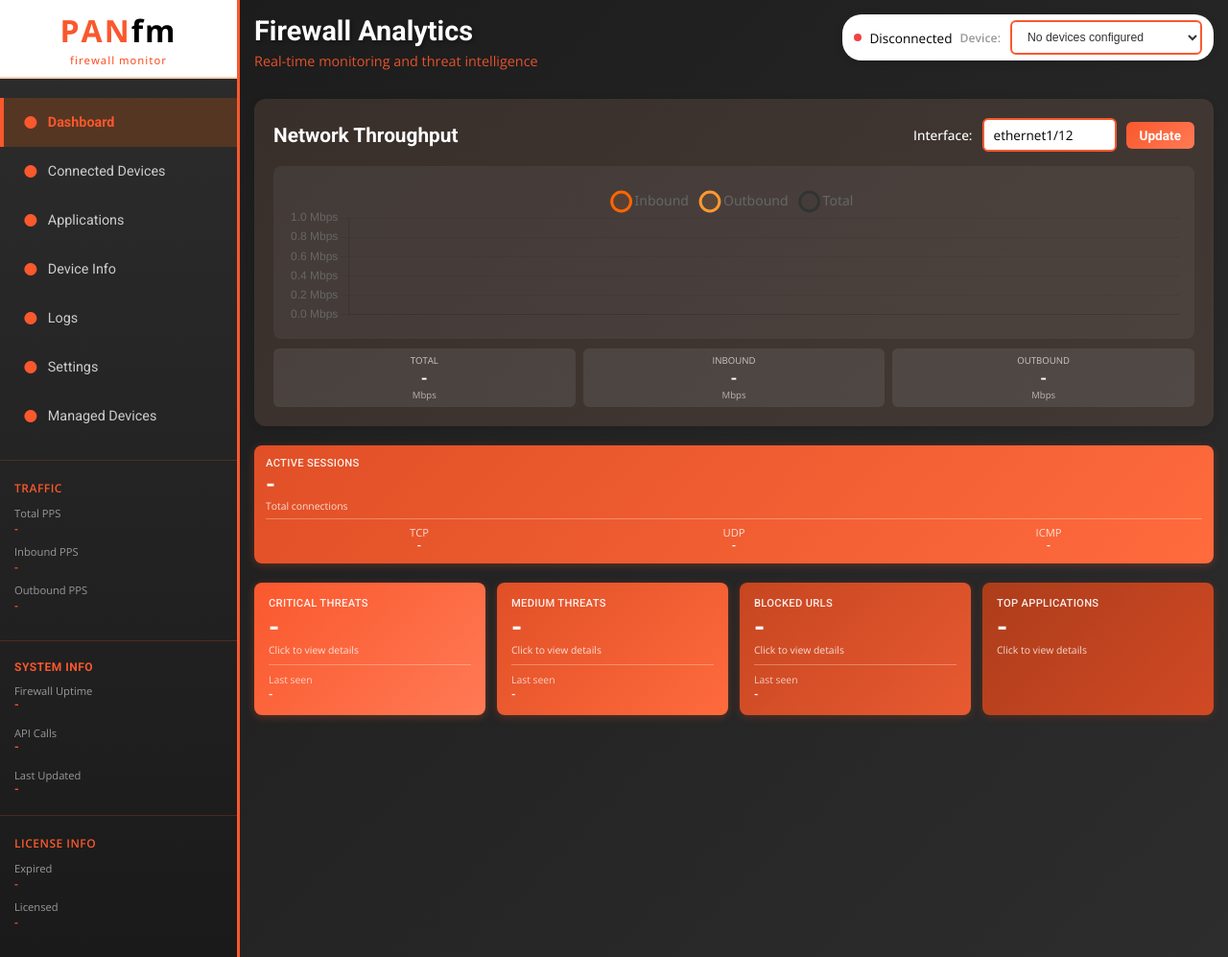
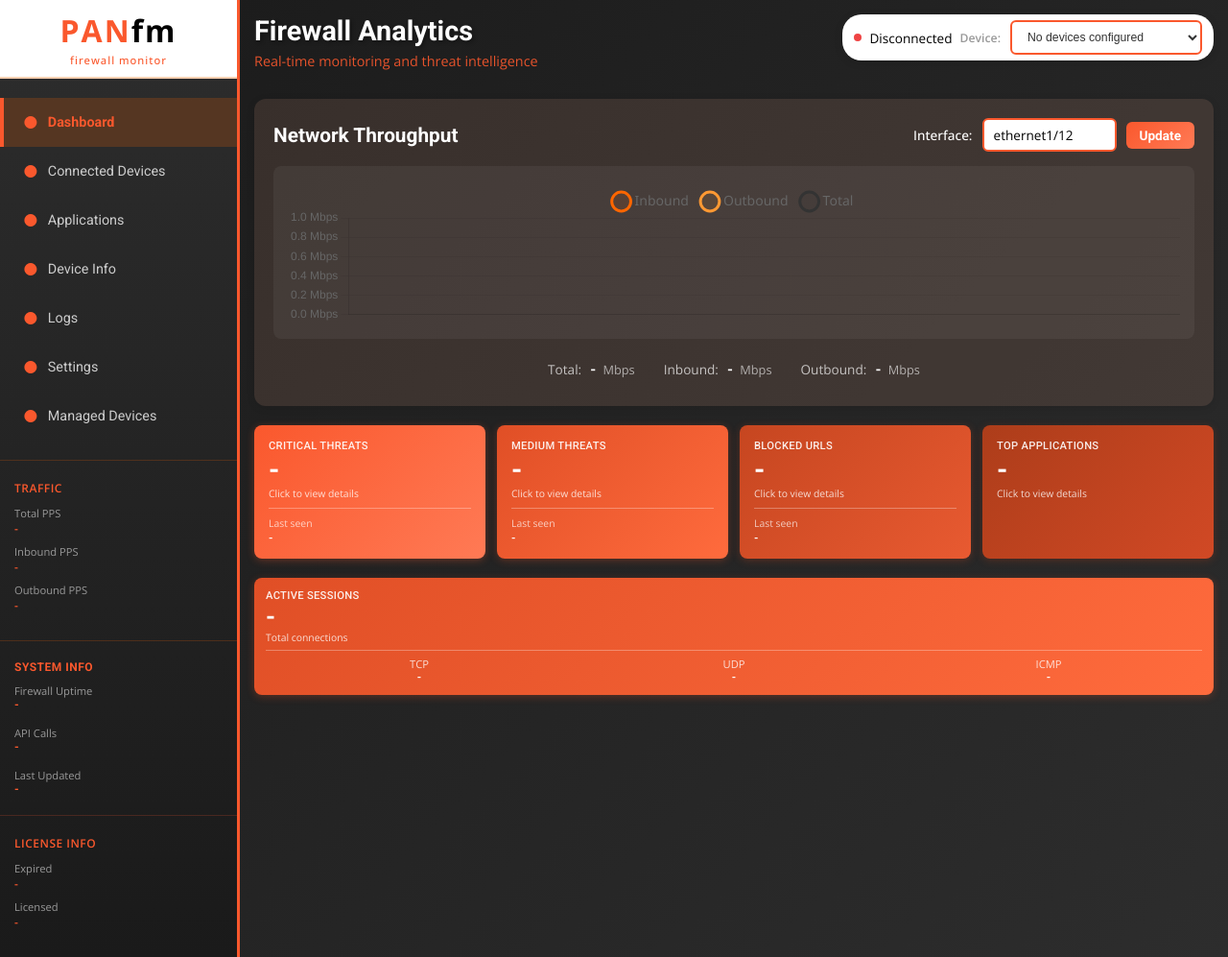
Before and after one commit to csmblade/PANfm, a Flask app: page / in a window 1280 px wide. Shown: the whole page at 96% size. Run offline with Flask 3, Linux system fonts and the light colour scheme; data that the repository does not hold is empty.

Commit message:
Remove traffic stat tiles and move Active Sessions below threat tiles
Changes:
- Removed traffic stat tiles (Total/Inbound/Outbound)
- Replaced with simple inline text below the graph
  - Clean horizontal layout: "Total: X Mbps  Inbound: X Mbps  Outbound: X Mbps"
  - Minimal styling with proper font pairing

- Removed max-height restriction on throughput graph
  - Graph now fills available space naturally
  - Much more room for data visualization

- Moved Active Sessions tile from below graph to below threat tiles

New layout order:
1. Network Throughput graph (maximized)
2. Simple traffic stats text
3. Threat tiles (Critical, Medium, Blocked URLs, Top Apps)
4. Active Sessions tile

Result: Graph has maximum space, cleaner visual hierarchy

🤖 Generated with [Claude Code](https://claude.com/claude-code)

Co-Authored-By: Claude <noreply@anthropic.com>

```diff
--- a/templates/index.html
+++ b/templates/index.html
@@ -614,45 +614,24 @@
                 </div>
             </div>
             <div style="background: rgba(255, 255, 255, 0.05); border-radius: 8px; padding: 15px;">
-                <canvas id="throughputChart" style="max-height: 450px;"></canvas>
+                <canvas id="throughputChart"></canvas>
             </div>
             <!-- Network Traffic Stats -->
-            <div style="display: grid; grid-template-columns: repeat(3, 1fr); gap: 8px; margin-top: 10px;">
-                <div style="text-align: center; padding: 6px; background: rgba(255, 255, 255, 0.08); border-radius: 6px;">
-                    <div style="font-size: 0.6em; color: rgba(255, 255, 255, 0.7); margin-bottom: 2px; font-family: var(--font-secondary);">TOTAL</div>
-                    <div id="totalValue" style="font-size: 1.1em; font-weight: 700; color: #ffffff; font-family: var(--font-primary);">-</div>
-                    <div style="font-size: 0.6em; color: rgba(255, 255, 255, 0.6); margin-top: 1px; font-family: var(--font-secondary);">Mbps</div>
-                </div>
-                <div style="text-align: center; padding: 6px; background: rgba(255, 255, 255, 0.08); border-radius: 6px;">
-                    <div style="font-size: 0.6em; color: rgba(255, 255, 255, 0.7); margin-bottom: 2px; font-family: var(--font-secondary);">INBOUND</div>
-                    <div id="inboundValue" style="font-size: 1.1em; font-weight: 700; color: #ffffff; font-family: var(--font-primary);">-</div>
-                    <div style="font-size: 0.6em; color: rgba(255, 255, 255, 0.6); margin-top: 1px; font-family: var(--font-secondary);">Mbps</div>
-                </div>
-                <div style="text-align: center; padding: 6px; background: rgba(255, 255, 255, 0.08); border-radius: 6px;">
-                    <div style="font-size: 0.6em; color: rgba(255, 255, 255, 0.7); margin-bottom: 2px; font-family: var(--font-secondary);">OUTBOUND</div>
-                    <div id="outboundValue" style="font-size: 1.1em; font-weight: 700; color: #ffffff; font-family: var(--font-primary);">-</div>
-                    <div style="font-size: 0.6em; color: rgba(255, 255, 255, 0.6); margin-top: 1px; font-family: var(--font-secondary);">Mbps</div>
-                </div>
-            </div>
-        </div>
-
-        <!-- Active Sessions Tile -->
-        <div style="background: linear-gradient(135deg, #E04F26 0%, #FF6B3D 100%); border-radius: 8px; padding: 12px; box-shadow: 0 2px 8px rgba(224, 79, 38, 0.3); color: white; margin-bottom: 20px;">
-            <div style="font-size: 0.7em; opacity: 0.9; margin-bottom: 3px; font-weight: 500; letter-spacing: 0.3px; font-family: var(--font-primary);">ACTIVE SESSIONS</div>
-            <div id="sessionValue" style="font-size: 1.6em; font-weight: 700; line-height: 1; font-family: var(--font-primary);">-</div>
-            <div style="font-size: 0.65em; opacity: 0.8; margin-top: 2px; font-family: var(--font-secondary);">Total connections</div>
-            <div style="display: grid; grid-template-columns: 1fr 1fr 1fr; gap: 8px; margin-top: 6px; padding-top: 6px; border-top: 1px solid rgba(255,255,255,0.3); font-size: 0.7em;">
+            <div style="display: flex; justify-content: center; gap: 30px; margin-top: 12px; padding: 8px; font-family: var(--font-secondary);">
                 <div style="text-align: center;">
-                    <div style="opacity: 0.8; font-family: var(--font-secondary);">TCP</div>
-                    <div id="tcpValue" style="font-weight: 600; font-family: var(--font-primary);">-</div>
+                    <span style="color: rgba(255, 255, 255, 0.7); font-size: 0.85em;">Total:</span>
+                    <span id="totalValue" style="color: #ffffff; font-weight: 700; font-size: 0.95em; margin-left: 5px; font-family: var(--font-primary);">-</span>
+                    <span style="color: rgba(255, 255, 255, 0.6); font-size: 0.8em; margin-left: 3px;">Mbps</span>
                 </div>
                 <div style="text-align: center;">
-                    <div style="opacity: 0.8; font-family: var(--font-secondary);">UDP</div>
-                    <div id="udpValue" style="font-weight: 600; font-family: var(--font-primary);">-</div>
+                    <span style="color: rgba(255, 255, 255, 0.7); font-size: 0.85em;">Inbound:</span>
+                    <span id="inboundValue" style="color: #ffffff; font-weight: 700; font-size: 0.95em; margin-left: 5px; font-family: var(--font-primary);">-</span>
+                    <span style="color: rgba(255, 255, 255, 0.6); font-size: 0.8em; margin-left: 3px;">Mbps</span>
                 </div>
                 <div style="text-align: center;">
-                    <div style="opacity: 0.8; font-family: var(--font-secondary);">ICMP</div>
-                    <div id="icmpValue" style="font-weight: 600; font-family: var(--font-primary);">-</div>
+                    <span style="color: rgba(255, 255, 255, 0.7); font-size: 0.85em;">Outbound:</span>
+                    <span id="outboundValue" style="color: #ffffff; font-weight: 700; font-size: 0.95em; margin-left: 5px; font-family: var(--font-primary);">-</span>
+                    <span style="color: rgba(255, 255, 255, 0.6); font-size: 0.8em; margin-left: 3px;">Mbps</span>
                 </div>
             </div>
         </div>
@@ -699,6 +678,27 @@
                 <div style="font-size: 0.65em; opacity: 0.8; margin-top: 3px; font-family: var(--font-secondary);">Click to view details</div>
             </div>
         </div>
+        </div>
+
+        <!-- Active Sessions Tile -->
+        <div style="background: linear-gradient(135deg, #E04F26 0%, #FF6B3D 100%); border-radius: 8px; padding: 12px; box-shadow: 0 2px 8px rgba(224, 79, 38, 0.3); color: white; margin-bottom: 20px;">
+            <div style="font-size: 0.7em; opacity: 0.9; margin-bottom: 3px; font-weight: 500; letter-spacing: 0.3px; font-family: var(--font-primary);">ACTIVE SESSIONS</div>
+            <div id="sessionValue" style="font-size: 1.6em; font-weight: 700; line-height: 1; font-family: var(--font-primary);">-</div>
+            <div style="font-size: 0.65em; opacity: 0.8; margin-top: 2px; font-family: var(--font-secondary);">Total connections</div>
+            <div style="display: grid; grid-template-columns: 1fr 1fr 1fr; gap: 8px; margin-top: 6px; padding-top: 6px; border-top: 1px solid rgba(255,255,255,0.3); font-size: 0.7em;">
+                <div style="text-align: center;">
+                    <div style="opacity: 0.8; font-family: var(--font-secondary);">TCP</div>
+                    <div id="tcpValue" style="font-weight: 600; font-family: var(--font-primary);">-</div>
+                </div>
+                <div style="text-align: center;">
+                    <div style="opacity: 0.8; font-family: var(--font-secondary);">UDP</div>
+                    <div id="udpValue" style="font-weight: 600; font-family: var(--font-primary);">-</div>
+                </div>
+                <div style="text-align: center;">
+                    <div style="opacity: 0.8; font-family: var(--font-secondary);">ICMP</div>
+                    <div id="icmpValue" style="font-weight: 600; font-family: var(--font-primary);">-</div>
+                </div>
+            </div>
         </div>
 
         <!-- Critical Threats Modal -->
```
